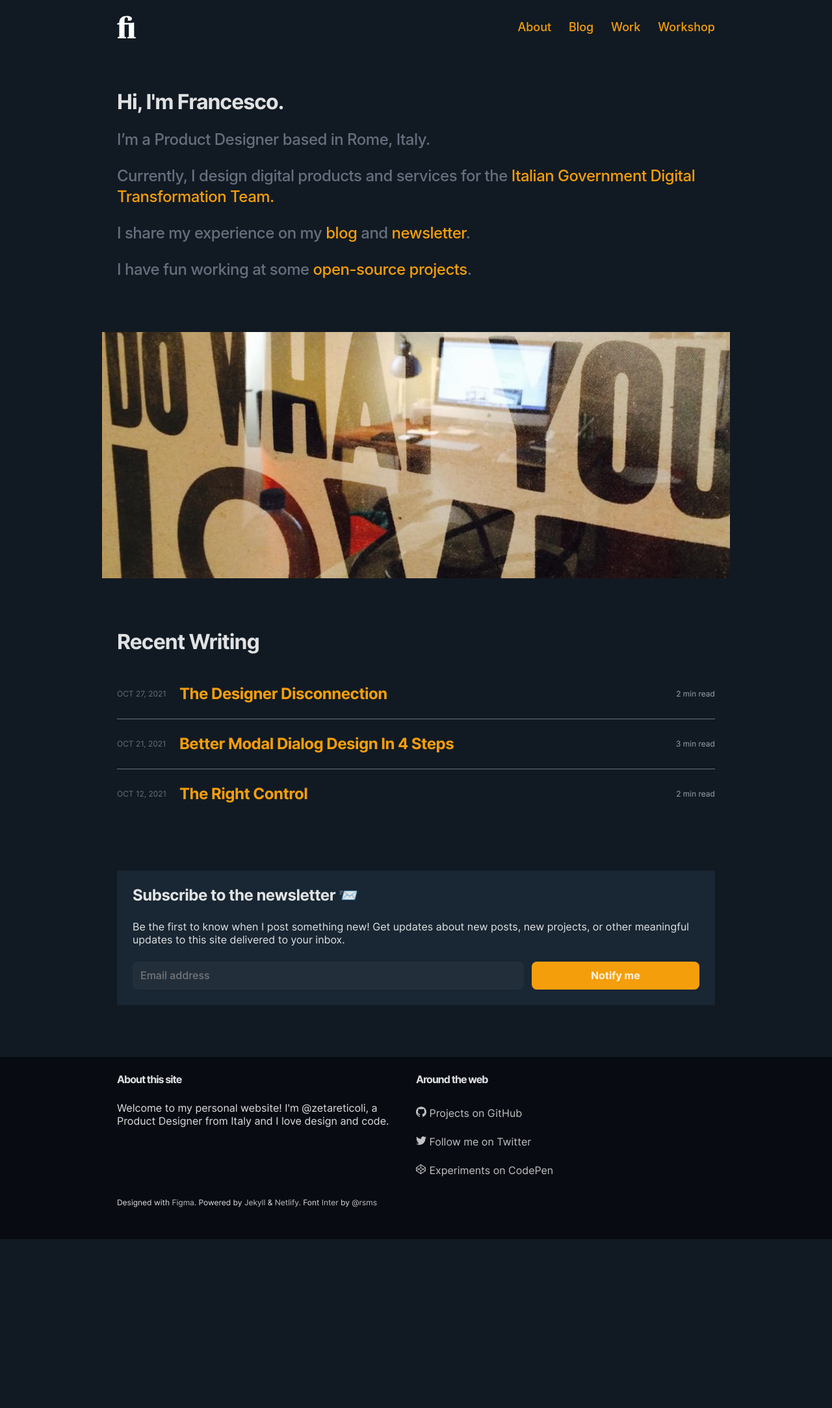
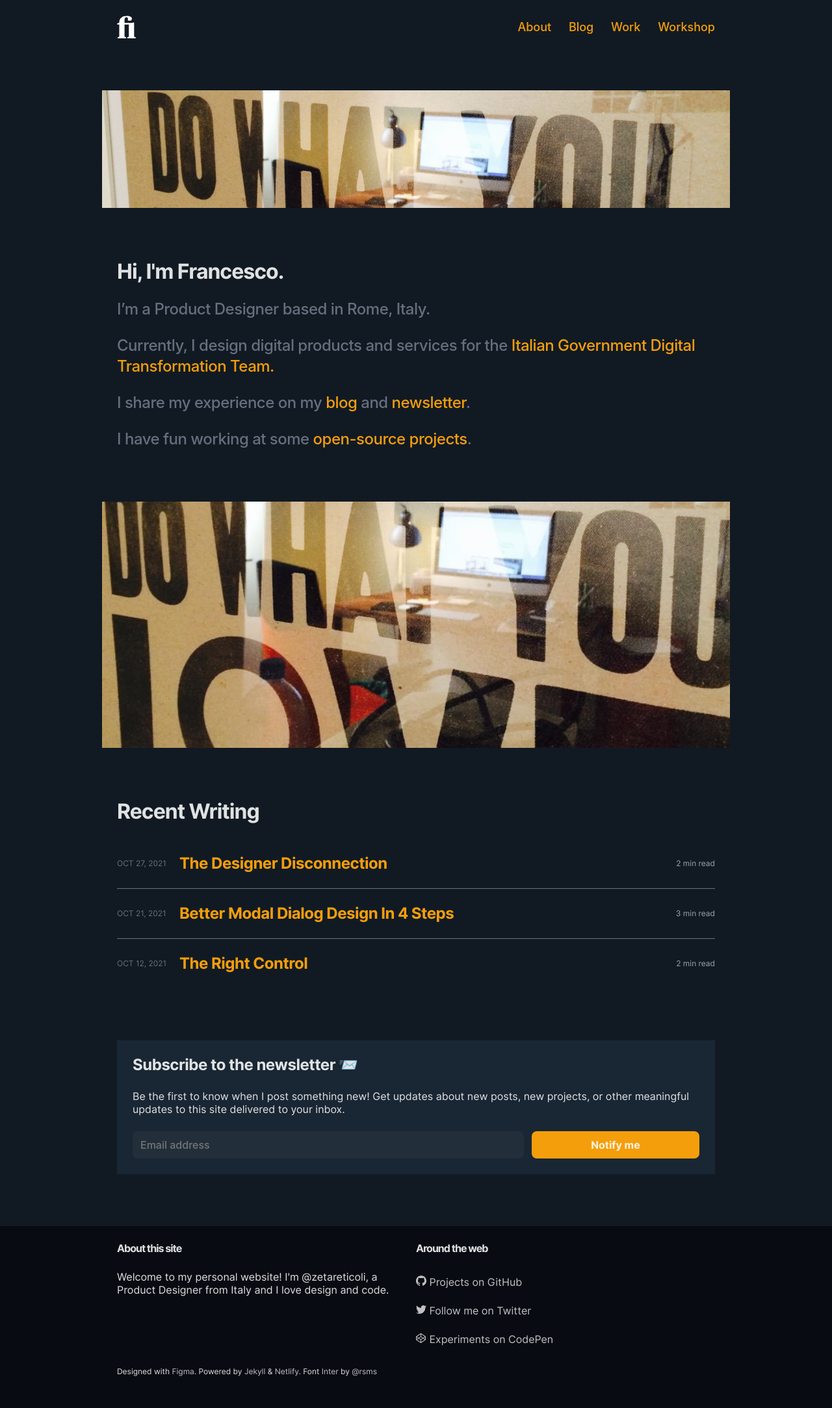
Before and after one commit to zetareticoli/fi, a Jekyll site: the page built from index.html, in a window 1280 px wide. Shown: the whole page at 65% size. Built offline with Jekyll 4.4.1, drawn with Linux system fonts in a browser that asks for light colours; some web fonts are replaced; the list of posts is cut into pages by our own code; before the commit the page ends 1907 px from its top, so only the background shows below that.

Commit message:
Added cover mini

```diff
--- a/index.html
+++ b/index.html
@@ -2,6 +2,7 @@
 layout: default
 home: true
 ---
+<img class="spacing-sections full-width" src="/img/cover-mini.jpg" alt="A working desk reflected in a picture" title="My design studio image reflected">
 
 <section class="spacing-sections">
   <h1 class="headline-default">Hi, I'm Francesco.</h1>
```
Also changed, not shown: img/cover-mini.jpg (added).
